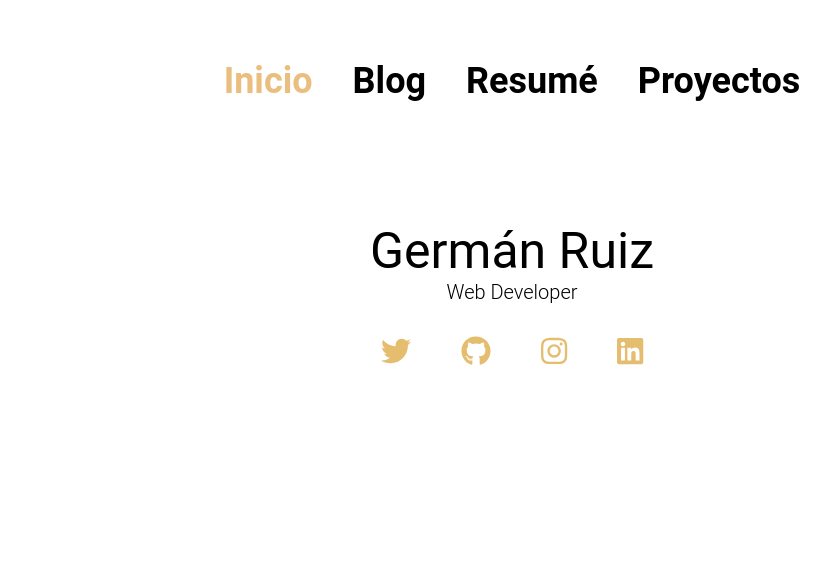
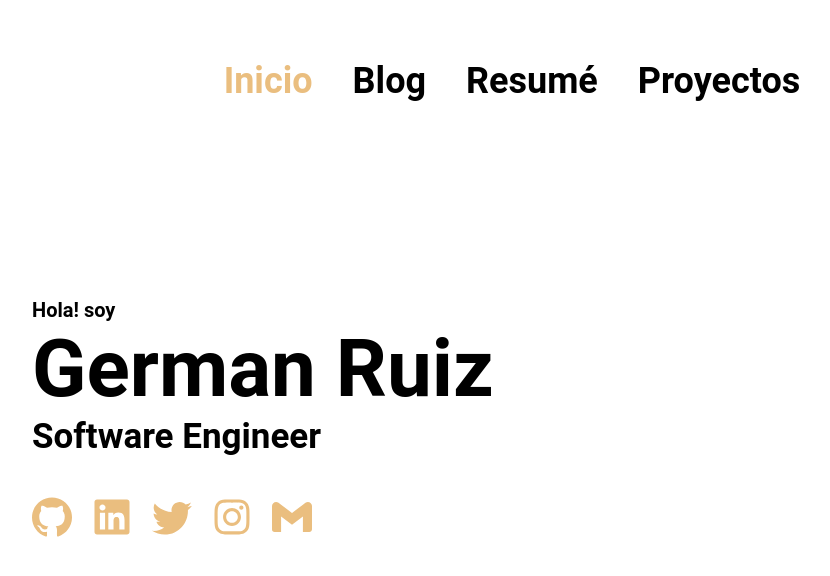
Before and after one commit to germanruzca/my-web-site, a Next.js app: page / in a window 1280 px wide. Shown: the top 576 px of the page, without its empty margins (128-958 px from the left). Built offline with nearby package versions, Linux system fonts and the light colour scheme.

Commit message:
Add links and re-design index page

```diff
--- a/components/icons.js
+++ b/components/icons.js
@@ -9,6 +9,8 @@ export {
   FaStar as IconStar,
   FaRegStar as IconStarEmpty,
   FaArrowAltCircleRight as IconArrow,
+  FaInstagram as IconInstagramF,
+  FaLinkedin as IconLinkedinF
 } from "react-icons/fa";
 
 export {
@@ -28,3 +30,7 @@ export {
   MdVideoLibrary as IconVideo,
   MdSchool as IconStudy,
 } from "react-icons/md";
+
+export {
+  SiGmail as IconGmail
+} from 'react-icons/si'
--- a/pages/index.js
+++ b/pages/index.js
@@ -1,21 +1,11 @@
 import Head from 'next/head';
-import Image from 'next/image';
-import Link from 'next/link'
-import styles from '../styles/Home.module.css';
 import { Header } from '../components'
-
-// import the library
-import { library } from '@fortawesome/fontawesome-svg-core';
-import { FontAwesomeIcon } from "@fortawesome/react-fontawesome";
-import { faCode, faHighlighter } from '@fortawesome/free-solid-svg-icons';
-import {
-  faGithub,
-  faTwitter,
-  faInstagram,
-  faLinkedin
-} from '@fortawesome/free-brands-svg-icons';
+import { Box, Text, useMediaQuery, Image } from '@chakra-ui/react'
+import { IconGithub, IconLinkedinF, IconTwitter, IconInstagramF, IconGmail} from "../components/icons";
+import vector from '../components/assets/img/blob.svg'
 
 export default function Home() {
+  const [isSmallerThan450] = useMediaQuery('(max-width: 450px)')
   return (
     <div>
       <Head>
@@ -24,35 +14,49 @@ export default function Home() {
         <link rel="icon" href="/favicon.ico" />
       </Head>
 
-      <main className={styles.container}>
-        <Header/>
-        <div className={styles.name}>
-          <div>Germán Ruiz</div>
-          <div className={styles.position}>Web Developer</div>
-        </div>
-        <div className={styles.icon}>
-          <div>
-            <a href="https://twitter.com/germanruzca" target="_blank" rel="noopener noreferrer">
-              <FontAwesomeIcon icon={faTwitter}/>
-            </a>
-          </div>
-          <div>
-            <a href="https://github.com/germanruzca" target="_blank"  rel="noopener noreferrer">
-              <FontAwesomeIcon icon={faGithub}/>
-            </a>
-          </div>
-          <div>
-            <a href="https://www.instagram.com/germanruzca/" target="_blank"  rel="noopener noreferrer">
-              <FontAwesomeIcon icon={faInstagram}/>
-            </a>
-          </div>
-          <div>
-            <a href="https://www.linkedin.com/in/germanruzca/" target="_blank"  rel="noopener noreferrer">
-              <FontAwesomeIcon icon={faLinkedin}/>
-            </a>
-          </div>
-        </div>
-      </main>
+      <Header/>
+      <Box as={'main'} display={"flex"} maxW={960} margin={(0, 'auto')} minH={600} textAlign={isSmallerThan450 ? "center" : ''} alignItems={"center"}>
+        <Box>
+          <Box>
+            <Text margin={0} fontSize={20} fontWeight={700}>
+              Hola! soy
+            </Text>
+            <Text margin={0} fontSize={80} fontWeight={700} fontFamily={'Roboto, sans-serif'}>
+              German Ruiz
+            </Text>
+            <Text margin={0} fontSize={35} fontWeight={700}>
+              Software Engineer
+            </Text>
+          </Box>
+          <Box color={`#EABE7F`} fontSize={40} marginTop={40} display={"flex"} justifyContent={isSmallerThan450 ? 'center': ''}>
+            <Box marginRight={20}>
+              <a href={'https://github.com/germanruzca'}  target={'_blank'} rel="noreferrer">
+                <IconGithub/>
+              </a>
+            </Box>
+            <Box marginRight={20}>
+              <a href={'https://www.linkedin.com/in/germanruzca/'}  target={'_blank'} rel="noreferrer">
+                <IconLinkedinF/>
+              </a>
+            </Box>
+            <Box marginRight={20}>
+              <a href={'https://twitter.com/germanruzca'}  target={'_blank'} rel="noreferrer">
+                <IconTwitter/>
+              </a>
+            </Box>
+            <Box marginRight={20}>
+              <a href={'https://www.instagram.com/germanruzca/'} target={'_blank'} rel="noreferrer" >
+                <IconInstagramF/>
+              </a>
+            </Box>
+            <Box marginRight={20}>
+              <a href={'mailto:germanruzca@gmail.com'}>
+                <IconGmail/>
+              </a>
+            </Box>
+          </Box>
+        </Box>
+      </Box>
     </div>
   )
 }
--- a/styles/Resume.module.css
+++ /dev/null
@@ -1,46 +0,0 @@
-.container {
-  max-width: 960px;
-  margin: 0 auto;
-
-}
-
-.about_me {
-  font-size: 18px;
-  text-align: justify;
-}
-
-.title {
-  font-size: 30px;
-  text-align: center;
-  font-weight: 400;
-}
-
-.image {
-  text-align: center;
-}
-
-.image img {
-  width: 30%;
-  height: auto;
-}
-
-@media screen and (max-width: 450px) {
-  .container {
-    margin: 20px;
-  }
-
-  .title {
-    font-size: 25px;
-    text-align: center;
-  }
-
-  .about_me {
-    font-size: 15px;
-  }
-
-  .image img {
-    width: 100%;
-    height: auto;
-  }
-
-}
```
Also changed, not shown: components/assets/img/blob.svg (added).
